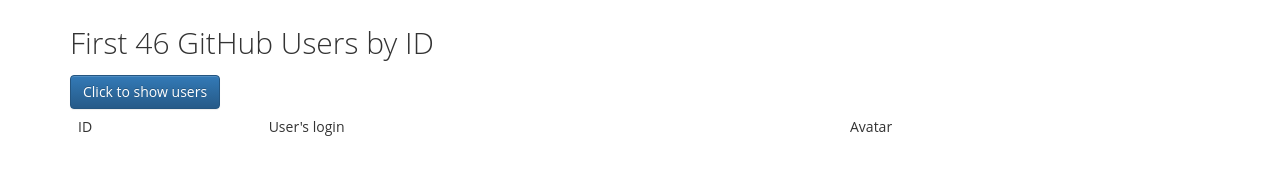
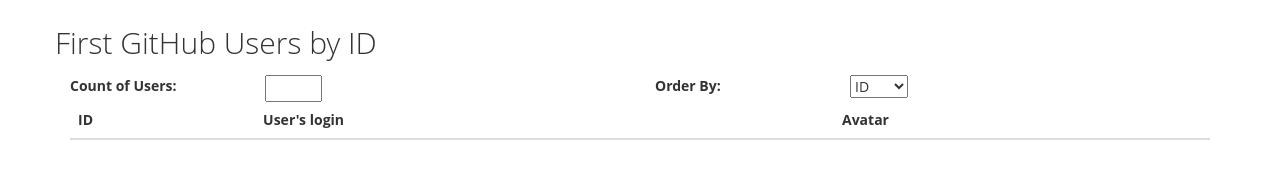
Before and after one commit to alex-grigits/app-fun-with-apis, a plain HTML site: page users.html in a window 1280 px wide. Drawn offline with nearby package versions, Linux system fonts and the light colour scheme; no server answers.

Commit message:
add two filters and make the links

```diff
--- a/js/app.js
+++ b/js/app.js
@@ -5,11 +5,11 @@ angular.module('app', [])
 
         $scope.userLoaded = false;
 
-
-        $scope.getUsers = function (){
-          $http.get("https://api.github.com/users")
+        $http.get("https://api.github.com/users")
               .success(function (data) {
                   $scope.usersData = data;
-              });
-        };
+        });
+
+        $scope.rowLimit = 10;
+        $scope.sortColumn = "id";
 }]);
--- a/users.html
+++ b/users.html
@@ -17,24 +17,44 @@
 
 <body ng-controller="gitHubDataController">
 	<div class="container">
-	  <h2>First 46 GitHub Users by ID</h2>
-		<button type="button" class="btn btn-primary" ng-click="getUsers()">Click to show users</button>
+		<header class="row">
+			<h2>First GitHub Users by ID</h2>
+		</header>
+		<div class="row">
+			<div class="form-group">
+				<label for="count" class="col-sm-2 control-label">Count of Users:</label>
+				<div class="col-sm-4">
+					<input id="count" type="number" step="1" min="1" max="20" ng-model="rowLimit">
+				</div>
+				<label for="sort" class="col-sm-2 control-label">Order By:</label>
+				<div class="col-sm-4">
+					<select name="" id="sort" ng-model="sortColumn">
+						<option value="id">ID</option>
+						<option value="login">Login</option>
+					</select>
+				</div>
+			</div>
+		</div>
+	  <div class="row">
+			<div class="col-sm-12">
 				<table class="table table-hover">
 				<thead>
 					<tr>
-					<td>ID</td>
-					<td>User's login</td>
-					<td>Avatar</td>
+						<th>ID</th>
+						<th>User's login</th>
+						<th>Avatar</th>
 					</tr>
 				</thead>
 				<tbody>
-				<tr ng-repeat="user in usersData">
+					<tr ng-repeat="user in usersData | limitTo:rowLimit | orderBy: sortColumn">
 						<td>{{user.id}}</td>
-					<td>{{user.login}}</td>
+						<td><a href="{{user.html_url}}">{{user.login}}</a></td>
 						<td><img src="{{user.avatar_url}}" alt="ava" class="img-responsive img-rounded"/></td>
 					</tr>
 				</tbody>
 			</table>
+			</div>
+		</div>
 	</div>
 
 		<!-- JQuery CDN -->
```
Lines whose indentation alone changed are shown as unchanged.
